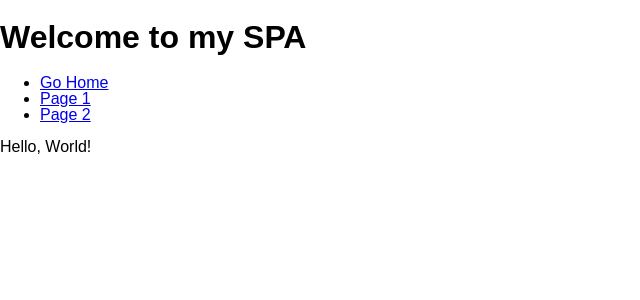
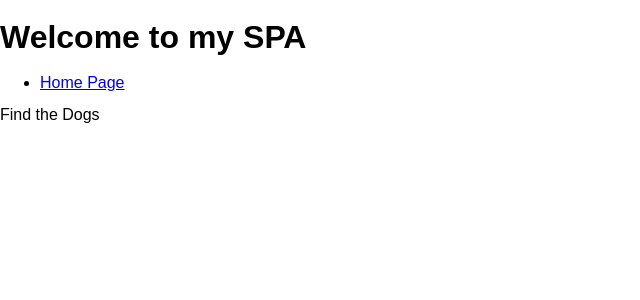
Before and after one commit to clgrogan/YoutubeDogVideoSearch, a React (Create React App) app: page / in a window 1280 px wide. Shown: the top 300 px of the page, without its empty margins (0-640 px from the left). Built offline with nearby package versions, Linux system fonts and the light colour scheme.

Commit message:
Renamed Components

```diff
--- a/src/App.jsx
+++ b/src/App.jsx
@@ -13,13 +13,7 @@ const App = () => {
         <nav>
           <ul>
             <li>
-              <Link to="/">Go Home</Link>
-            </li>
-            <li>
-              <Link to="/1">Page 1</Link>
-            </li>
-            <li>
-              <Link to="/2">Page 2</Link>
+              <Link to="/">Home Page</Link>
             </li>
           </ul>
         </nav>
--- a/src/components/HelloWorld.jsx
+++ /dev/null
@@ -1,7 +0,0 @@
-import React from 'react'
-
-const HelloWorld = () => {
-  return <div>Hello, World!</div>
-}
-
-export default HelloWorld
--- /dev/null
+++ b/src/components/SearchBar.jsx
@@ -0,0 +1,7 @@
+import React from 'react'
+
+const SearchBar = () => {
+  return <div>Find the Dogs</div>
+}
+
+export default SearchBar
--- a/src/pages/HomePage.jsx
+++ b/src/pages/HomePage.jsx
@@ -1,8 +1,8 @@
 import React from 'react'
-import HelloWorld from '../components/HelloWorld'
+import SearchBar from '../components/SearchBar'
 
 const HomePage = () => {
-  return <HelloWorld />
+  return <SearchBar />
 }
 
 export default HomePage
```
